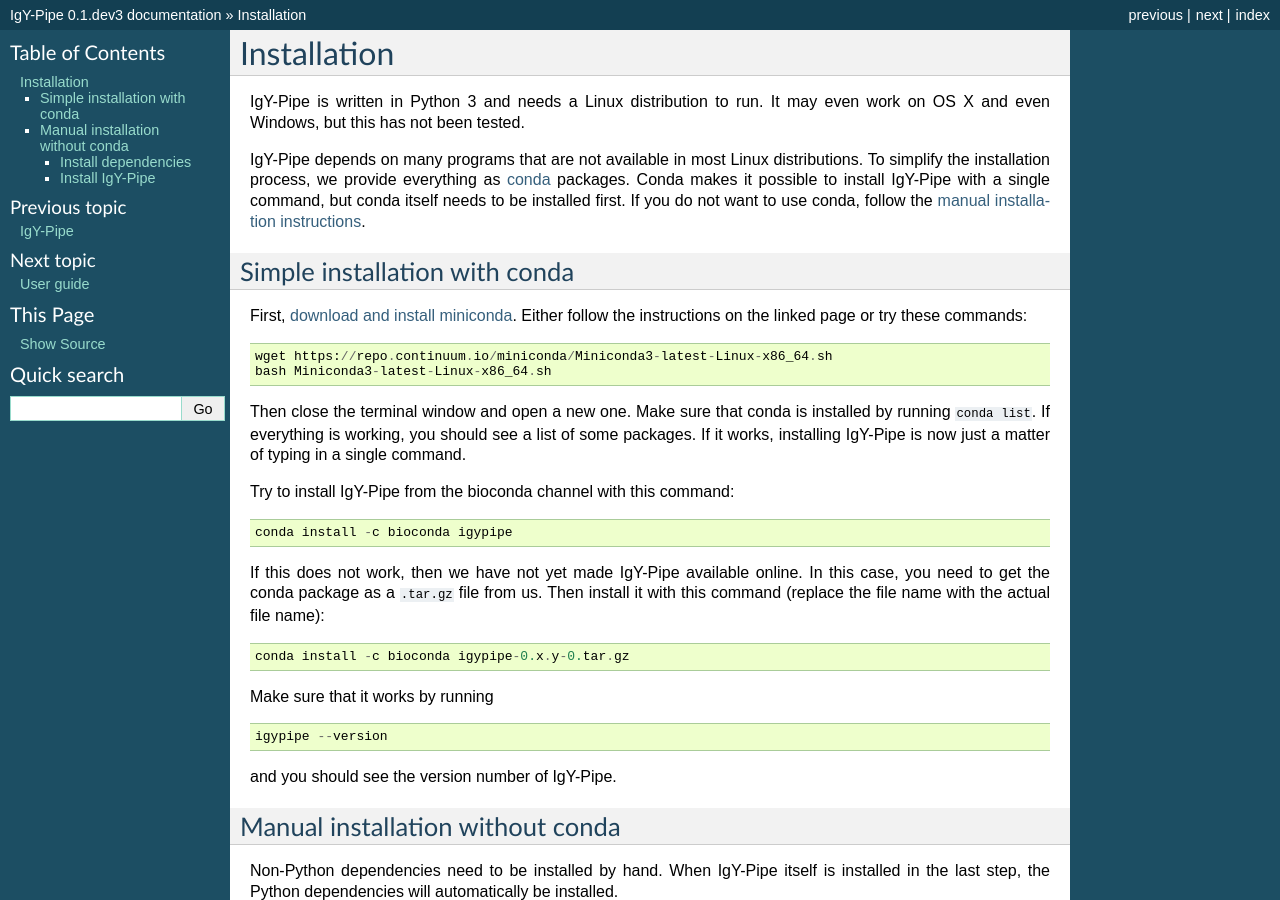
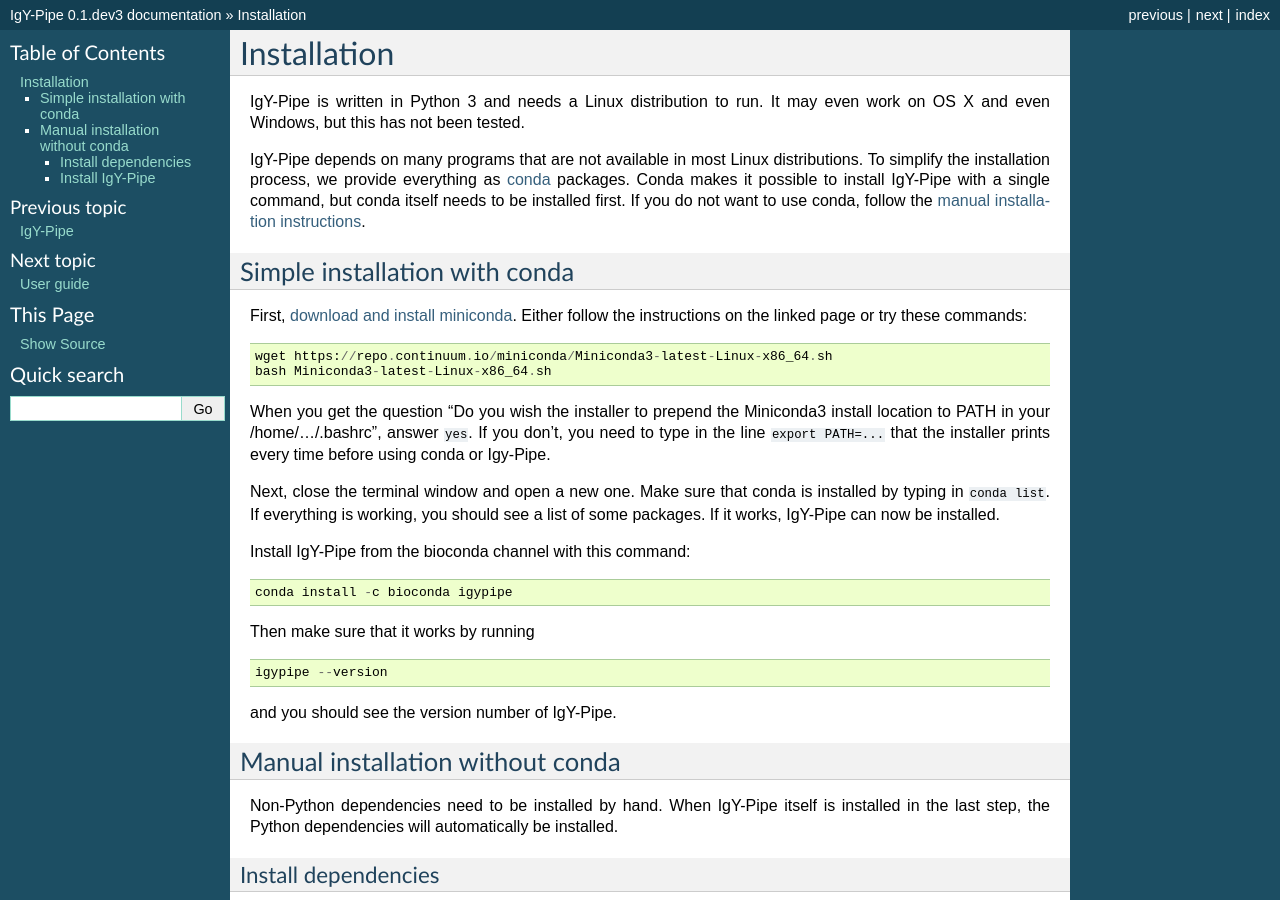
Before and after one commit to NBISweden/IgDiscover-legacy, a Sphinx documentation site: the page built from docs/installation.rst, in a window 1280 px wide and 900 px high. Built offline with Sphinx 7.4.7, drawn with Linux system fonts in a browser that asks for light colours.

Commit message:
fix install instructions

```diff
--- a/docs/installation.rst
+++ b/docs/installation.rst
@@ -22,22 +22,20 @@
 	wget https://repo.continuum.io/miniconda/Miniconda3-latest-Linux-x86_64.sh
 	bash Miniconda3-latest-Linux-x86_64.sh
 
-Then close the terminal window and open a new one. Make sure that conda is
-installed by running ``conda list``. If everything is working, you should see
-a list of some packages. If it works, installing IgY-Pipe is now just a matter
-of typing in a single command.
+When you get the question “Do you wish the installer to prepend the Miniconda3
+install location to PATH in your /home/.../.bashrc”, answer ``yes``. If you
+don’t, you need to type in the line ``export PATH=...`` that the installer
+prints every time before using conda or Igy-Pipe.
 
-Try to install IgY-Pipe from the bioconda channel with this command::
+Next, close the terminal window and open a new one. Make sure that conda is
+installed by typing in ``conda list``. If everything is working, you should see
+a list of some packages. If it works, IgY-Pipe can now be installed.
+
+Install IgY-Pipe from the bioconda channel with this command::
 
 	conda install -c bioconda igypipe
 
-If this does not work, then we have not yet made IgY-Pipe available online.
-In this case, you need to get the conda package as a ``.tar.gz`` file from us.
-Then install it with this command (replace the file name with the actual file name)::
-
-	conda install -c bioconda igypipe-0.x.y-0.tar.gz
-
-Make sure that it works by running ::
+Then make sure that it works by running ::
 
 	igypipe --version
 
```
